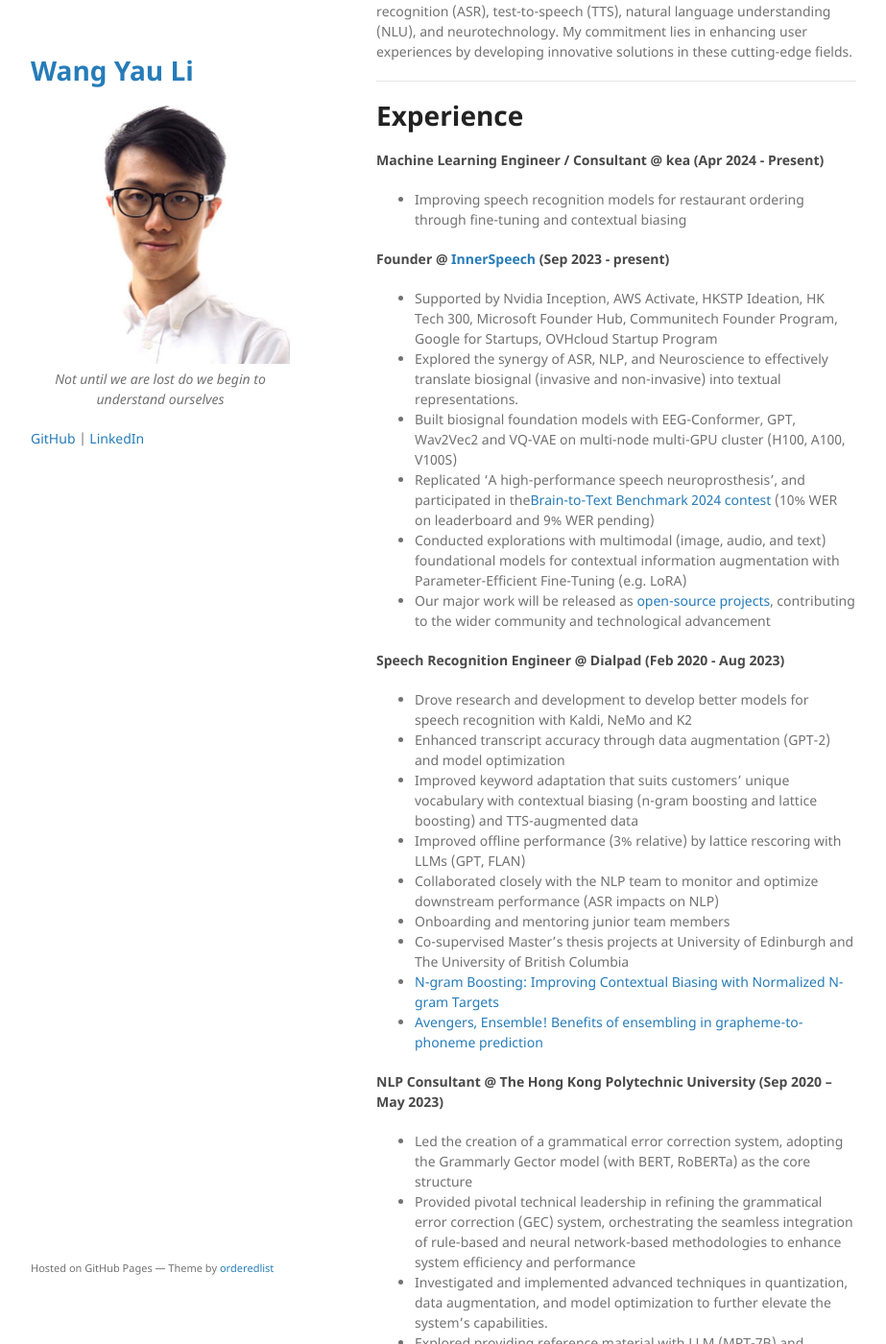
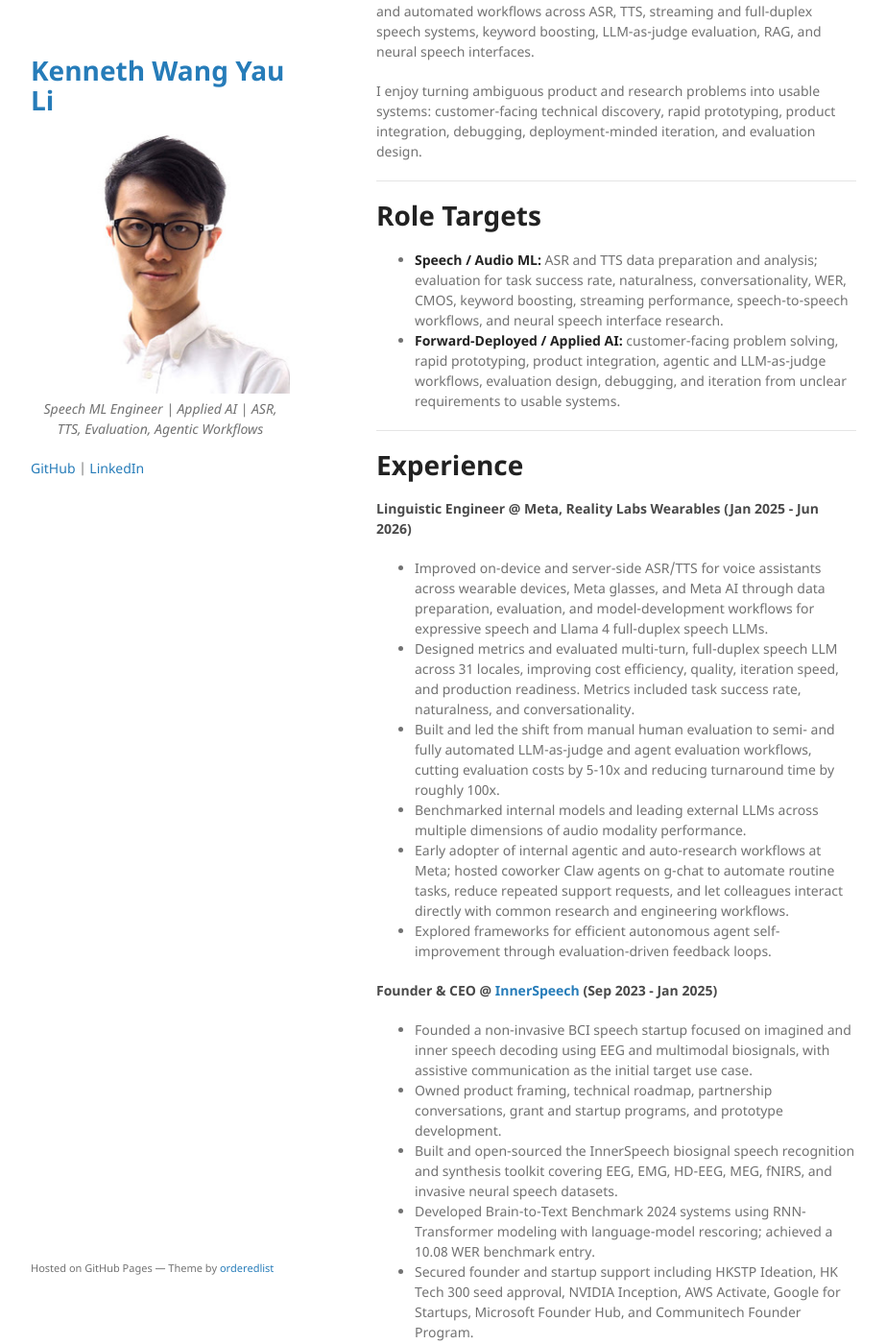
Before and after one commit to kennethli319/kennethli319.github.io, a Jekyll site: the page built from index.md, in a window 1280 px wide and 1400 px high, scrolled down 253 px. Shown: the whole window at 96% size, without its empty margins (178-1101 px from the left). Built offline with Jekyll 4.4.1, drawn with Linux system fonts in a browser that asks for light colours; some of the changed text lies outside the part shown.

Commit message:
Update homepage from latest CV

```diff
--- a/_config.yml
+++ b/_config.yml
@@ -1,5 +1,5 @@
-title: Wang Yau Li
+title: Kenneth Wang Yau Li
 logo: /assets/img/photo.jpg
-description: "Not until we are lost do we begin to understand ourselves"
+description: "Speech ML Engineer | Applied AI | ASR, TTS, Evaluation, Agentic Workflows"
 show_downloads: false
 theme: jekyll-theme-minimal
--- a/index.md
+++ b/index.md
@@ -5,122 +5,130 @@ layout: default
 [Toolbox: [[TTS]](https://huggingface.co/spaces/kennethli319/TTS-toolbox) [[TTS-VC]](https://huggingface.co/spaces/kennethli319/xtts) [[ASR]](https://huggingface.co/spaces/kennethli319/ASR-toolbox) [[LLM]](https://huggingface.co/spaces/kennethli319/mpt-7b-instruct-rust) [[RAG]](https://huggingface.co/spaces/kennethli319/RAGArchcd) [[Multimodal-LLM]](https://huggingface.co/spaces/kennethli319/LLaVA-1.6)]
 
 [Notes: [[TTS]](./notes_tts.md) [[ASR]](./notes_asr.md) [[ML]](./notes_ml.md) [[Others]](./notes.md)]
+
 # About
 
-I am deeply passionate about leveraging my expertise in Linguistics and Machine Learning to revolutionize Human-Computer Interaction. Aspiring to contribute significantly to the AI industry, I focus on automatic speech recognition (ASR), test-to-speech (TTS), natural language understanding (NLU), and neurotechnology. My commitment lies in enhancing user experiences by developing innovative solutions in these cutting-edge fields.
+Speech-focused ML engineer in the San Francisco Bay Area, open to Forward-Deployed Engineering, Applied AI, and Speech/Audio ML roles on TN Visa. I work on production-oriented ML systems, evaluation pipelines, and automated workflows across ASR, TTS, streaming and full-duplex speech systems, keyword boosting, LLM-as-judge evaluation, RAG, and neural speech interfaces.
+
+I enjoy turning ambiguous product and research problems into usable systems: customer-facing technical discovery, rapid prototyping, product integration, debugging, deployment-minded iteration, and evaluation design.
+
+---
+
+# Role Targets
+
+- **Speech / Audio ML:** ASR and TTS data preparation and analysis; evaluation for task success rate, naturalness, conversationality, WER, CMOS, keyword boosting, streaming performance, speech-to-speech workflows, and neural speech interface research.
+- **Forward-Deployed / Applied AI:** customer-facing problem solving, rapid prototyping, product integration, agentic and LLM-as-judge workflows, evaluation design, debugging, and iteration from unclear requirements to usable systems.
 
 ---
 
 # Experience
 
-#### Machine Learning Engineer / Consultant @ kea (Apr 2024 - Present)
+#### Linguistic Engineer @ Meta, Reality Labs Wearables (Jan 2025 - Jun 2026)
 
-- Improving speech recognition models for restaurant ordering through fine-tuning and contextual biasing
+- Improved on-device and server-side ASR/TTS for voice assistants across wearable devices, Meta glasses, and Meta AI through data preparation, evaluation, and model-development workflows for expressive speech and Llama 4 full-duplex speech LLMs.
+- Designed metrics and evaluated multi-turn, full-duplex speech LLM across 31 locales, improving cost efficiency, quality, iteration speed, and production readiness. Metrics included task success rate, naturalness, and conversationality.
+- Built and led the shift from manual human evaluation to semi- and fully automated LLM-as-judge and agent evaluation workflows, cutting evaluation costs by 5-10x and reducing turnaround time by roughly 100x.
+- Benchmarked internal models and leading external LLMs across multiple dimensions of audio modality performance.
+- Early adopter of internal agentic and auto-research workflows at Meta; hosted coworker Claw agents on g-chat to automate routine tasks, reduce repeated support requests, and let colleagues interact directly with common research and engineering workflows.
+- Explored frameworks for efficient autonomous agent self-improvement through evaluation-driven feedback loops.
 
-#### Founder @ [InnerSpeech](https://www.innerspeech.ai/) (Sep 2023 - present)
+#### Founder & CEO @ [InnerSpeech](https://www.innerspeech.ai/) (Sep 2023 - Jan 2025)
 
-- Supported by Nvidia Inception, AWS Activate, HKSTP Ideation, HK Tech 300, Microsoft Founder Hub, Communitech Founder Program, Google for Startups, OVHcloud Startup Program
-- Explored the synergy of ASR, NLP, and Neuroscience to effectively translate biosignal (invasive and non-invasive) into textual representations.
-- Built biosignal foundation models with EEG-Conformer, GPT, Wav2Vec2 and VQ-VAE on multi-node multi-GPU cluster (H100, A100, V100S)
-- Replicated 'A high-performance speech neuroprosthesis', and participated in the[Brain-to-Text Benchmark 2024 contest](https://eval.ai/web/challenges/challenge-page/2099/leaderboard/4944) (10% WER on leaderboard and 9% WER pending)
-- Conducted explorations with multimodal (image, audio, and text) foundational models for contextual information augmentation with Parameter-Efficient Fine-Tuning (e.g. LoRA)
-- Our major work will be released as [open-source projects](https://github.com/innerspeech), contributing to the wider community and technological advancement
+- Founded a non-invasive BCI speech startup focused on imagined and inner speech decoding using EEG and multimodal biosignals, with assistive communication as the initial target use case.
+- Owned product framing, technical roadmap, partnership conversations, grant and startup programs, and prototype development.
+- Built and open-sourced the InnerSpeech biosignal speech recognition and synthesis toolkit covering EEG, EMG, HD-EEG, MEG, fNIRS, and invasive neural speech datasets.
+- Developed Brain-to-Text Benchmark 2024 systems using RNN-Transformer modeling with language-model rescoring; achieved a 10.08 WER benchmark entry.
+- Secured founder and startup support including HKSTP Ideation, HK Tech 300 seed approval, NVIDIA Inception, AWS Activate, Google for Startups, Microsoft Founder Hub, and Communitech Founder Program.
 
-#### Speech Recognition Engineer @ Dialpad (Feb 2020 - Aug 2023)
+#### Machine Learning Engineer / Consultant @ Kea Cloud Inc. (Apr 2024 - Jul 2024)
 
-- Drove research and development to develop better models for speech recognition with Kaldi, NeMo and K2
-- Enhanced transcript accuracy through data augmentation (GPT-2) and model optimization
-- Improved keyword adaptation that suits customers' unique vocabulary with contextual biasing (n-gram boosting and lattice boosting) and TTS-augmented data
-- Improved offline performance (3% relative) by lattice rescoring with LLMs (GPT, FLAN)
-- Collaborated closely with the NLP team to monitor and optimize downstream performance (ASR impacts on NLP)
-- Onboarding and mentoring junior team members
-- Co-supervised Master’s thesis projects at University of Edinburgh and The University of British Columbia
-- [N-gram Boosting: Improving Contextual Biasing with Normalized N-gram Targets](https://arxiv.org/abs/2308.02092)
-- [Avengers, Ensemble! Benefits of ensembling in grapheme-to-phoneme prediction](https://aclanthology.org/2021.sigmorphon-1.16v2.pdf)
+- Improved speech recognition models for restaurant ordering through fine-tuning, contextual biasing, and internal evaluation.
+- Built LLM-augmented ordering agents with RAG in an ASR-NLU pipeline.
+- Worked on restaurant voice AI and ASR quality for automated ordering, including Deepgram and OpenAI API integrations, keyword boosting, and evaluation.
+- Evaluated ASR boosting and keyword strategies for restaurant-specific entities, menu items, and conversational order flows.
 
-#### NLP Consultant @ The Hong Kong Polytechnic University (Sep 2020 – May 2023)
+#### Speech Recognition Engineer III @ Dialpad (Feb 2020 - Aug 2023)
 
-- Led the creation of a grammatical error correction system, adopting the Grammarly Gector model (with BERT, RoBERTa) as the core structure
-- Provided pivotal technical leadership in refining the grammatical error correction (GEC) system, orchestrating the seamless integration of rule-based and neural network-based methodologies to enhance system efficiency and performance
-- Investigated and implemented advanced techniques in quantization, data augmentation, and model optimization to further elevate the system’s capabilities.
-- Explored providing reference material with LLM (MPT-7B) and Retrieval-Augmented Generation (RAG)
-- Optimize model with in-domain-data and model architecture (e.g. additional tags, vocabulary size)
+- Built and improved production ASR systems using Kaldi, NVIDIA NeMo, and K2 across hybrid and end-to-end speech recognition stacks.
+- Led ASR model updates and evaluation cycles, including analysis, data preparation, and deployment-oriented model comparisons.
+- Developed and shipped keyword and n-gram boosting methods for business-call ASR, improving recognition of customer-critical terms and recovering failing call scenarios.
+- Improved keyword adaptation for customer-specific vocabulary with contextual biasing, including n-gram boosting, lattice boosting, and in-house multi-speaker TTS-augmented data.
+- Published and presented work on ASR boosting and G2P modeling through SANE 2022 and SIGMORPHON 2021.
+- Co-supervised Master's thesis projects at the University of Edinburgh and The University of British Columbia.
+
+#### NLP Consultant @ The Hong Kong Polytechnic University (Sep 2020 - May 2023, part-time)
+
+- Advised on grammar error correction and RAG-style workflows, including retrieval-augmented model design and evaluation.
+- Integrated rule-based and neural network-based methodologies to enhance system efficiency and performance.
+- Investigated and implemented quantization, data augmentation, and model optimization to improve system capabilities.
 
 #### Research Assistant @ City University of Hong Kong (Jul 2018 - Sep 2018)
 
-- Research project: "Develop a large scale Chinese reading corpus for machine learning of unconscious word segmentation from eye movements"
-- Analysed Chinese word segmentation tasks with eye tracking data
+- Analysed Chinese word segmentation under the research project "Develop a large-scale Chinese reading corpus for machine learning of unconscious word segmentation from eye movements."
+
+---
+
+# Selected Projects
+
+#### InnerSpeech biosignal speech recognition and synthesis toolkit
+
+- Open-source toolkit for neural speech interface research across EEG, EMG, HD-EEG, MEG, fNIRS, and invasive neural speech datasets.
+- Explored biosignal-to-text and biosignal-to-speech modeling with EEG-Conformer, GPT, Wav2Vec2, VQ-VAE, and RNN-Transformer systems.
+
+#### Brain-to-Text Benchmark 2024
+
+- Developed systems using RNN-Transformer modeling with language-model rescoring for inner speech and neural speech decoding.
+- Achieved a 10.08 WER benchmark entry in the [Brain-to-Text Benchmark 2024](https://eval.ai/web/challenges/challenge-page/2099/overview).
+
+#### ASR contextual biasing and keyword boosting
+
+- Built and shipped n-gram and lattice boosting approaches for customer-specific business-call vocabulary.
+- Evaluated keyword strategies for restaurant ordering, menu items, customer-critical terms, and conversational order flows.
+
+#### ASR, TTS, RAG, and multimodal tooling
+
+- Maintained demos and prototypes for [ASR](https://huggingface.co/spaces/kennethli319/ASR-toolbox), [TTS](https://huggingface.co/spaces/kennethli319/TTS-toolbox), [TTS voice conversion](https://huggingface.co/spaces/kennethli319/xtts), [RAG](https://huggingface.co/spaces/kennethli319/RAGArchcd), and [multimodal LLMs](https://huggingface.co/spaces/kennethli319/LLaVA-1.6).
+
+#### MUCS 2021 multilingual and code-switching ASR
+
+- Third Prize in [MUCS 2021](https://navana-tech.github.io/MUCS2021/assets/img/winners/subtask1/3.PNG) for multilingual and low-resource ASR for Indian languages.
+- Contributed to benchmarking and [open-sourcing end-to-end ASR methods](https://github.com/dialpad/mucs_2021_dialpad).
+
+#### UsherGPT
+
+- Guided development of UsherGPT for public health and medical data applications using Retrieval-Augmented Generation techniques with the University of Edinburgh Usher Institute.
+
+---
+
+# Publications
+
+- [N-gram Boosting: Improving Contextual Biasing with Normalized N-gram Targets](https://arxiv.org/abs/2308.02092). Poster at SANE 2022.
+- [Avengers, Ensemble! Benefits of ensembling in grapheme-to-phoneme prediction](https://aclanthology.org/2021.sigmorphon-1.16/). Paper at the 18th SIGMORPHON Workshop, 2021.
+- Can linguistics help neural machine translation? Evidence from a case study of interlingual vs. neural machine translation of numerical expressions. Presentation at AI and Linguistics Conference 2018.
 
 ---
 
 # Education
 
-#### Master's degree, Speech & Language Processing @ The University of Edinburgh (2018 - 2019)
+#### Master of Science in Speech & Language Processing @ University of Edinburgh (2018 - 2019)
 
-**Thesis**: Robust Word Recognition and Alignment of Child Speech Therapy Sessions using Audio and Ultrasound Imaging (with Kaldi and PyTorch)
+**Thesis:** Robust Word Recognition and Alignment of Child Speech Therapy Sessions using Audio and Ultrasound Imaging (PyTorch and Kaldi).
 
-#### Bachelor of Arts - BA, Linguistics and Language Applications @ City University of Hong Kong (2014 - 2018)
+**Coursework:** Speech Synthesis, Automatic Speech Recognition, Natural Language Understanding, Generation and Machine Translation, Reinforcement Learning, and Neural Information Processing.
 
-**Thesis**: A Comparative Study of Interlingual vs. Neural Approach to Machine Translation of Numerical Expressions (with Java and Tensorflow)
+- The Edinburgh Award (Enterprise)
+- First place winner of the Business Ideas Competition by The University of Edinburgh
+- Winner of Scottish Institute for Enterprise's Fresh Ideas Competition
 
-**Conference**: AI and Linguistics Conference - East China Normal University - Oct. 26-28 2018
+#### Bachelor of Arts in Linguistics and Language Applications, First Class Honours @ City University of Hong Kong (2014 - 2018)
+
+**Thesis:** A Comparative Study of Interlingual vs. Neural Approach to Machine Translation of Numerical Expressions (TensorFlow and Java).
 
 ---
 
-# Projects
+# Core Skills
 
-## ASR
-
-#### Data augmentation with GPT-2 and out-of-domain data
-
-- (**Data augmentation**) Finetune GPT-2 on in-house data and generate augmented data for LM training
-- Explore data augmentation with public out-of-domain data for LM training
-
-#### Lattice rescoring with LLM
-
-- (**LLM rescoring**) Rescore ASR lattice / n-best output with various LLMs (GPT, FLAN), improving offline performance by 3% relative
-
-#### Keyword contextual biasing
-
-- (**TTS Data augmentation**) Improved keyword adaptation that suits customers' unique vocabulary with contextual biasing (n-gram boosting and lattice boosting) and TTS-augmented data
-
-#### Multilingual ASR
-
-- [Third Prize in MUCS 2021](https://navana-tech.github.io/MUCS2021/assets/img/winners/subtask1/3.PNG): MUltilingual and Code-Switching ASR Challenges for Low Resource Indian LanguagesThird Prize in MUCS 2021: MUltilingual and Code-Switching ASR Challenges for Low Resource Indian Languages
-- Team contributions to multilingual and low-resource ASR for Indian Languages. Benchmarking and [open-sourcing various end-to-end methods](https://github.com/dialpad/mucs_2021_dialpad) and studying effects of channel distortions on language identification.
-
-#### ASR with wav2vec2 / whisper / Nemo [(Demo)](https://huggingface.co/spaces/kennethli319/ASR-toolbox)
-
-## TTS / Music generation
-
-#### TTS on CPU [(Demo)](https://huggingface.co/spaces/kennethli319/TTS-toolbox)
-
-## NLP
-
-#### RAG-Transcript: Essence of Presentations [(Project)](https://innerspeech.notion.site/BCI-NEUROTECHNOLOGY-SPRING-SCHOOL-2023-2d3bfeb0718c4f21b6da83a789a35b69)
-- AI-augmented learning experience: RAG-Transcript harnesses Whisper to transcribe presentations and Retrieval-Augmented Generation (RAG) to distill their key ideas into concise summaries. Ideal for professionals and students, it offers a quick, accurate way to grasp essential points from lengthy spoken content.
-
-#### Grammatical Error Correction with Gector [(Demo)]()
-
-- Led the creation of a grammatical error correction system, adopting the Grammarly [Gector](https://github.com/grammarly/gector) model as the core structure.
-- Provided pivotal technical leadership in refining the grammatical error correction (GEC) system, orchestrating the seamless integration of rule-based and neural network-based methodologies to enhance system efficiency and performance.
-- (**Model quantization**) Investigated and implemented advanced techniques in quantization, data augmentation, and model optimization to further elevate the system's capabilities.
-- (**LLM with RAG**) Explored providing reference material with LLM (MPT-7B) and Retrieval-Augmented Generation (RAG)
-- Optimize model with in-domain-data and model architecture (e.g. additional tags, vocabulary size)
-
-## Neuroscience
-
-#### Brain-to-Text
-
-- Replicated 'A high-performance speech neuroprosthesis', and participated in the [Brain-to-Text Benchmark 2024](https://eval.ai/web/challenges/challenge-page/2099/overview) contest.
-
-#### Biosignal foundation model with EEG-Conformer, GPT, Wav2Vec2 and VQ-VAE [(EEG-foundation)](https://github.com/kennethli319/EEG-foundation)
-
-- (**Foundation model**) Replicate a foundation model architecturee for EEG analysis and processing as studied in [Neuro-GPT: Developing A Foundation Model for EEG](https://arxiv.org/abs/2311.03764), [DeWave: Discrete EEG Waves Encoding for Brain Dynamics to Text Translation](https://openreview.net/pdf?id=WaLI8slhLw), [LARGE BRAIN MODEL FOR LEARNING GENERIC REPRESENTATIONS WITH TREMENDOUS EEG DATA IN BCI](https://openreview.net/pdf?id=QzTpTRVtrP) and [BIOT: Biosignal Transformer for Cross-data Learning in the Wild](https://openreview.net/pdf?id=c2LZyTyddi).
-
----
-
-# Research
-
-- [N-gram Boosting: Improving Contextual Biasing with Normalized N-gram Targets](https://arxiv.org/abs/2308.02092)
-- [Avengers, Ensemble! Benefits of ensembling in grapheme-to-phoneme prediction](https://aclanthology.org/2021.sigmorphon-1.16v2.pdf)
+- **Applied AI & systems:** Python, PyTorch, Docker, AWS, Redis, PostgreSQL, data pipelines, production debugging, evaluation automation, internal tooling, LLM/RAG workflows, agentic development tooling.
+- **Speech ML:** ASR, TTS, speech data preparation, ASR/TTS evaluation, hotword and keyword boosting, WER analysis, streaming ASR, speech-to-speech workflows.
+- **Modeling & frameworks:** Kaldi, NVIDIA NeMo, K2, CTC, Transducer/RNN-T, Conformer, RNN-Transformer, n-gram rescoring.
+- **Research areas:** speech recognition, speech synthesis, NLP, grammatical error correction, non-invasive BCI, EEG/fNIRS speech decoding, and multimodal speech interfaces.
```
